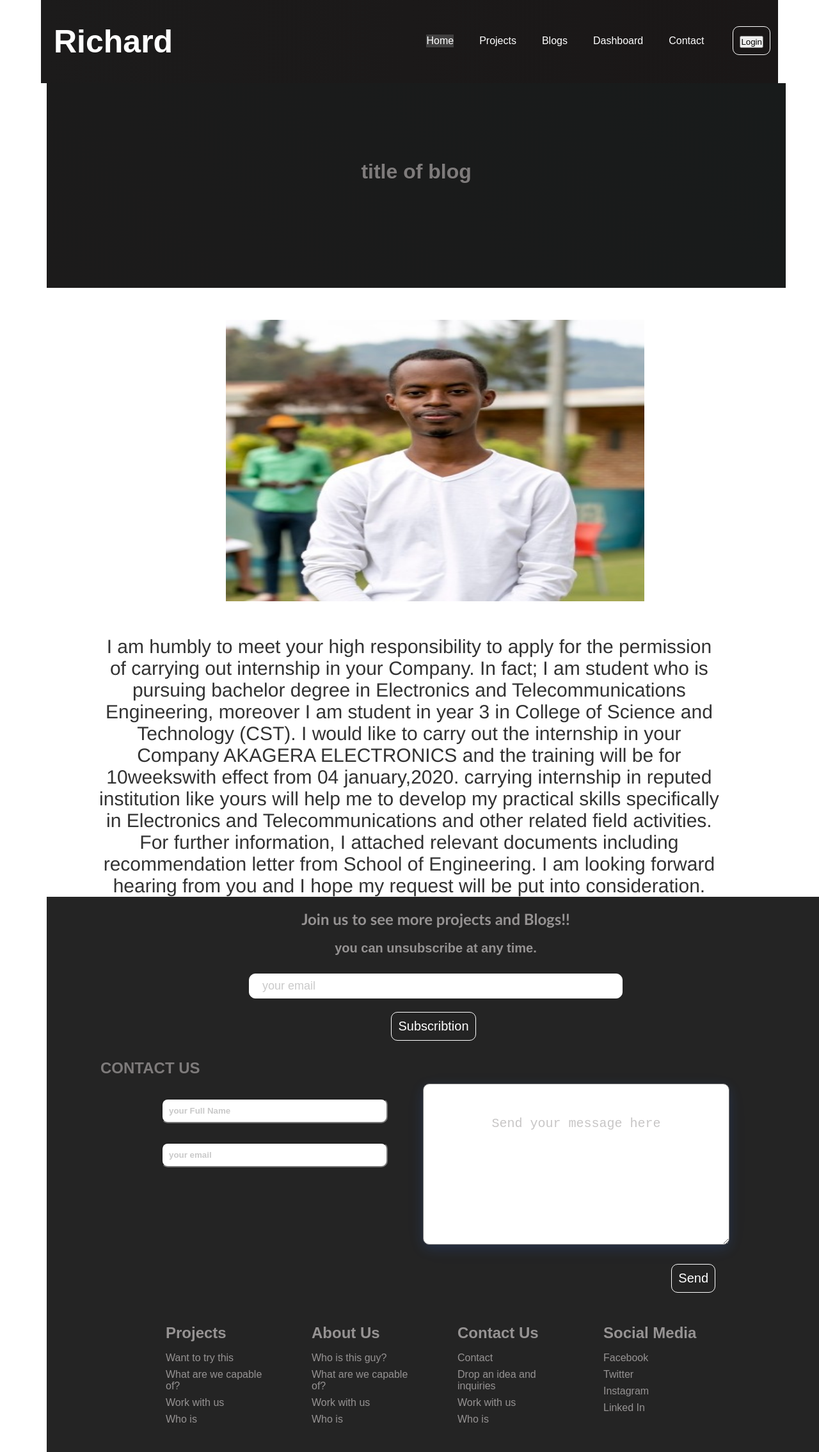
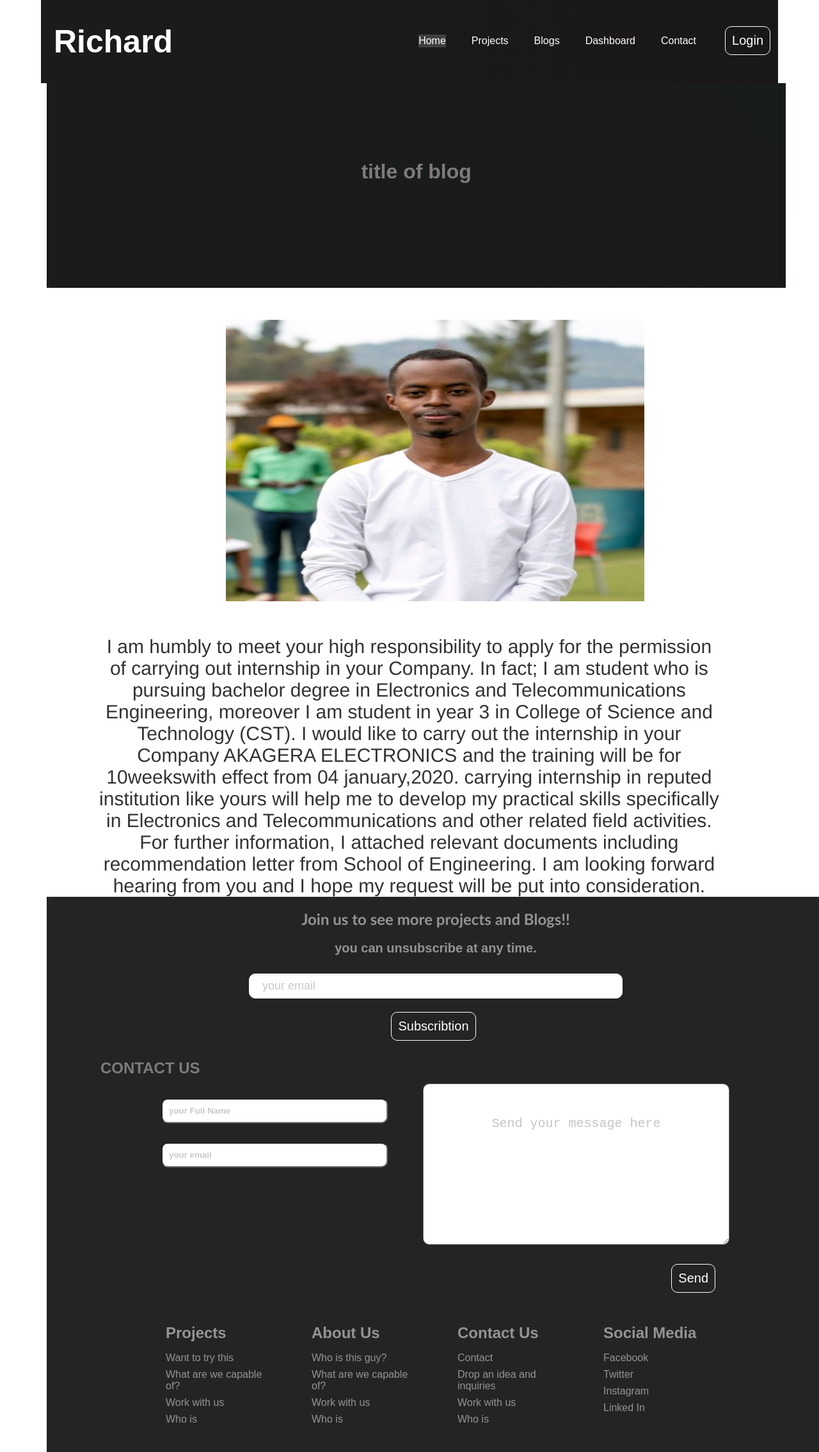
Before and after one commit to Code-250/My-Brand, a React (Create React App) app in the folder my-app/: page /blog in a window 1280 px wide. Shown: the top 2270 px of the page at 64% size. Built offline with nearby package versions, Linux system fonts and the light colour scheme.

Commit message:
made login button of the navbar better

```diff
--- a/my-app/src/App.css
+++ b/my-app/src/App.css
@@ -239,15 +239,13 @@ li{
   position:relative;
   margin:30px;
 }
- .cards__items {
-    margin-bottom: 24px;
-    display:flex;
-  }
+
   .cards__items {
 
    display:flex;
    flex-direction:row;
     border-radius: 10px;
+     margin-bottom: 24px;
     padding:10px;
 
   }
--- a/my-app/src/UI/components/Admin-pages/contactMessage.css
+++ b/my-app/src/UI/components/Admin-pages/contactMessage.css
@@ -15,11 +15,11 @@
 }
 .contact-message{
 text-align:center;
-box-shadow: 0 6px 20px rgba(56, 125, 255, 0.17);
+/* box-shadow: 0 6px 20px rgba(56, 125, 255, 0.17);
     -webkit-filter: drop-shadow(0 6px 20px rgba(56, 125, 255, 0.017));
     filter: drop-shadow(0 6px 20px rgba(56, 125, 255, 0.017));
     border-radius: 10px;
-    text-decoration: none;
+    text-decoration: none;*/
 }
 .contact-header{
     padding-bottom :20px;
--- a/my-app/src/UI/components/NavBar.js
+++ b/my-app/src/UI/components/NavBar.js
@@ -112,11 +112,11 @@ function NavBar ({history}){
                             </li>
                             <Button buttonStyle='btn--outline' className='btn'>
 
-                                 { !isAuth? (<button
-                                       onClick={loginUser}>Login</button>)
+                                 { !isAuth? (<label
+                                       onClick={loginUser}>Login</label>)
 
-                                   :(<button
-                                    onClick={logoutUser}>Logout</button>
+                                   :(<label
+                                    onClick={logoutUser}>Logout</label>
 
                                    )}
 
```
Also changed, not shown: 1 other file (tests, documents, lock files or other folders).
